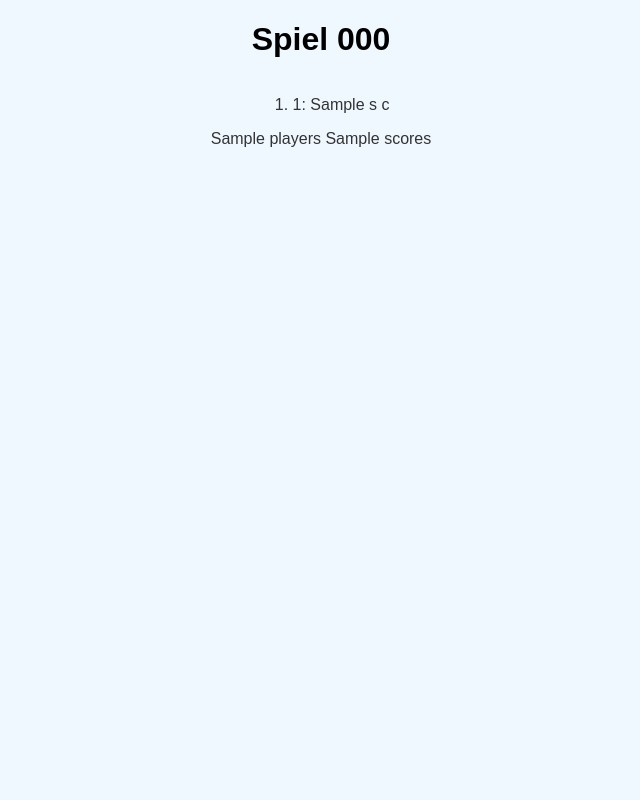
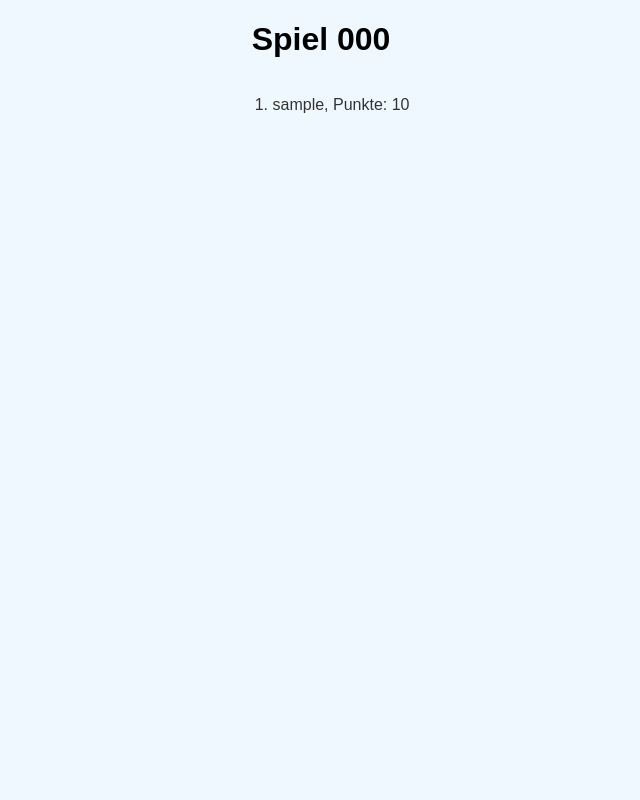
Before and after one commit to efva-hpi/server, a Flask app: template templates/scoreboard.html in a window 1280 px wide. Shown: the whole page, without its empty margins (319-959 px from the left). Run offline with Flask 3, Linux system fonts and the light colour scheme; the template is opened without the code that fills it: most values are stand-ins (such as "Sample title", 1, 10 or a date in 2020); parts of the project's set-up code (start-up, migrations or seed data) failed here and were passed over; some libraries are stand-ins or nearby versions.

Commit message:
Scoreboard funktioniert!!

```diff
--- a/app.py
+++ b/app.py
@@ -18,6 +18,7 @@ import jwt
 import datetime
 from flask_socketio import SocketIO
 import json
+from typing import List, Tuple
 
 app = Flask(__name__)
 app.secret_key = b'_5#y2L"F4Q8z\n\xec]/'
@@ -212,8 +213,8 @@ def load_scoreboard(code):
     finished_game: Game = gs.get_game_by_code(code)
     players: list[Player] = finished_game.player_list
     scores: list[int] = finished_game.calculate_total_points()
-    players_scores_list = zip(players, scores)
-    sorted_players_scores = sorted(players_scores_list, key=lambda x: x[1], reverse=True)
+    players_scores_list: List[Tuple[Player, int]] = list(zip(players, scores))
+    sorted_players_scores: List[Tuple[Player, int]] = sorted(players_scores_list, key=lambda x: x[1], reverse=True)
     write_log([players, scores, players_scores_list, sorted_players_scores])
     return render_template("scoreboard.html", lobbyCode=code, playersScores=sorted_players_scores)
 
--- a/templates/scoreboard.html
+++ b/templates/scoreboard.html
@@ -11,11 +11,9 @@
         Spiel {{lobbyCode}}
     </h1>
     <ol id="playerListUL">
-        {%- for s_c in sorted_players_scores %}
-            <li>{{s_c[0]}}: {{ s_c[1]}}</li>
+        {%- for player, score in playersScores %}
+            <li>{{player.username}}, Punkte: {{ score }} </li>
         {% endfor -%}
     </ol>
-    {{ players }}
-    {{ scores }}
 </body>
 </html>
```
